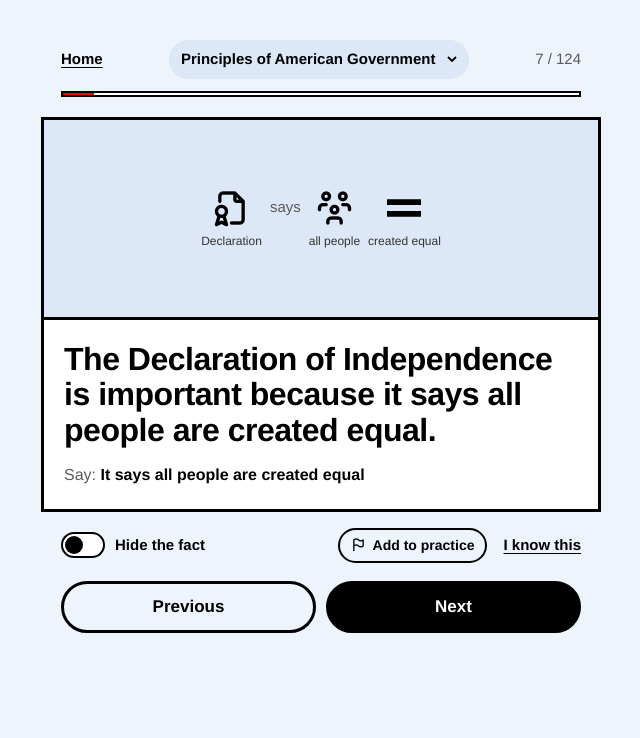
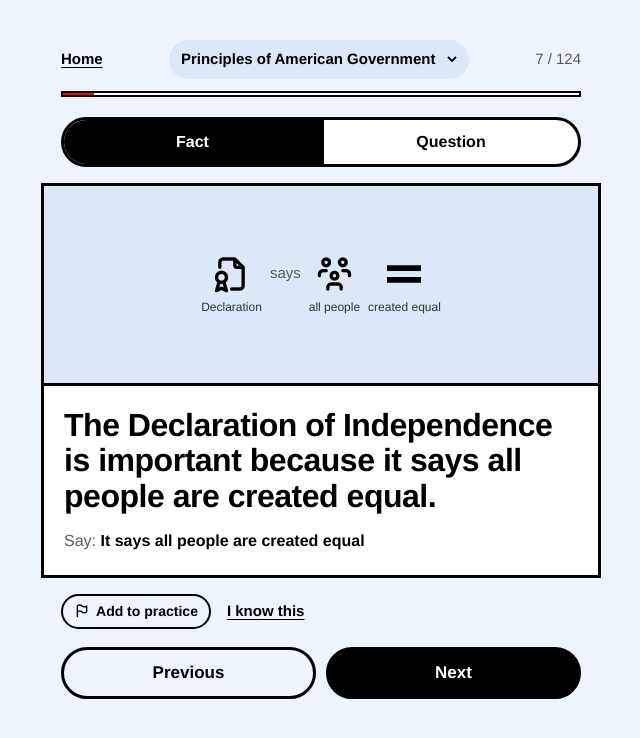
Before and after one commit to jules-definitely/civics-mnemonic-app, a plain HTML site: page civics_book_prototype.html in a window 1280 px wide. Both pictures are taken after a click on the button 508 px from the left and 631 px from the top of the page. Shown: the whole page, without its empty margins (319-959 px from the left). Drawn offline with Linux system fonts and the light colour scheme.

Commit message:
Fact | Question mode replaces Hide the fact
Question mode shows the official interview question with the icon clues;
numbers and names that are the answer show as '?' until 'Show the answer'.
Card actions (Add to practice, I know this) now sit alone under the card.

Co-Authored-By: Claude Opus 5.5 <noreply@anthropic.com>
Claude-Session: https://claude.ai/code/session_015WQEqSw6XqsMYnf1PRW3Gp

```diff
--- a/civics_book_prototype.html
+++ b/civics_book_prototype.html
@@ -32,7 +32,7 @@
   :focus-visible { outline: 3px solid var(--red); outline-offset: 3px; }
 
   .app { max-width: 560px; margin: 0 auto; padding: 0 0 48px; min-height: 100vh; }
-  .app > *:not(.top):not(.cue):not(.chapters):not(.threads):not(.sheet):not(.sheet-backdrop) { margin-left: 20px; margin-right: 20px; }
+  .app > *:not(.top):not(.cue):not(.chapters):not(.threads):not(.sheet):not(.sheet-backdrop):not(.viewseg) { margin-left: 20px; margin-right: 20px; }
 
   .top { display: flex; justify-content: space-between; align-items: stretch; background: var(--white); border-bottom: var(--rule); margin-bottom: 40px; }
   .brand { display: flex; align-items: stretch; }
@@ -148,6 +148,17 @@
     .sheet { left: 50%; right: auto; bottom: auto; top: 50%; width: 560px; transform: translate(-50%, -50%); border: var(--rule); animation: none; }
     .threads { border: var(--rule); border-top: 0; }
   }
+  .tok-mask { color: var(--white) !important; background: var(--red); min-width: 44px; padding: 0 10px; justify-content: center; border-radius: 4px; }
+  .viewseg { display: grid; grid-template-columns: 1fr 1fr; border: var(--rule); border-radius: 32px; overflow: hidden; margin: 0 20px 16px; background: var(--white); }
+  .viewseg button { border: 0; background: transparent; padding: 10px 12px; font-family: var(--display); font-weight: 700; font-size: 16px; color: var(--black); }
+  .viewseg button + button { border-left: var(--rule); }
+  .viewseg button[aria-pressed="true"] { background: var(--black); color: var(--white); }
+  .qlabel { margin: 0 0 8px; font-size: 12px; font-weight: 500; letter-spacing: 0.06em; text-transform: uppercase; color: var(--red-text); }
+  .question { font-family: var(--display); font-weight: 700; font-size: clamp(24px, 6.2vw, 30px); line-height: 1.15; letter-spacing: -0.01em; color: var(--black); margin: 0; }
+  .question.asked { font-size: 18px; line-height: 1.3; color: var(--muted); font-weight: 600; letter-spacing: 0; }
+  .reveal-btn { width: 100%; margin-top: 20px; }
+  .answer { margin-top: 16px; padding-top: 16px; border-top: 2px solid var(--black); }
+  .tools { justify-content: flex-start !important; }
   .nav { display: grid; grid-template-columns: 1fr 1fr; gap: 10px; }
 
   .badge { width: 92px; height: 92px; border-radius: 50%; background: var(--red); color: var(--white); display: flex; align-items: center; justify-content: center; font-family: var(--display); font-weight: 750; font-size: 28px; flex: none; }
@@ -784,7 +795,19 @@
     chest: '<path d="M4 11h16v8a1 1 0 0 1-1 1H5a1 1 0 0 1-1-1z"/><path d="M4 11c0-4 3-6 8-6s8 2 8 6"/><path d="M4 14h16"/><rect x="10.5" y="12.5" width="3" height="3" rx=".5"/>'
   };
 
-  function rebusVisual(spec, lyric) {
+  /* Question mode: numbers and names that ARE the answer show as "?" until revealed.
+     Whole-word match against the answer, skipped if the question already says it. */
+  var ALWAYS_MASK = { "105": ["FDR"] };
+  function normWord(t) { return t.replace(/_/g, " ").toLowerCase().replace(/[^a-z0-9 ,.'+\-–]/g, "").trim(); }
+  function isAnswer(word, fact) {
+    if (!fact) return false;
+    if ((ALWAYS_MASK[fact.id] || []).indexOf(word) > -1) return true;
+    var w = normWord(word); if (!w) return false;
+    var re = new RegExp("(^|[^a-z0-9])" + w.replace(/[.*+?^${}()|[\]\\]/g, "\\$&") + "($|[^a-z0-9])");
+    return re.test(normWord(fact.answer)) && !re.test(normWord(fact.q));
+  }
+
+  function rebusVisual(spec, lyric, maskFor) {
     var parts = spec.split(" ").map(function(tok) {
       if (tok === "|") return '<span class="tok-br"></span>';
       if (tok.charAt(0) === "[") return '<span class="tok-k">' + esc(tok.slice(1, -1).replace(/_/g, " ")) + '</span>';
@@ -792,10 +815,12 @@
         var fs = tok.indexOf("/"), code = tok.slice(1, fs > 0 ? fs : undefined), fcap = fs > 0 ? tok.slice(fs + 1).replace(/_/g, " ") : "";
         return '<span class="tok-i"><svg class="flag" viewBox="0 0 30 20" width="54" height="36" aria-hidden="true">' + FLAGS[code] + '<rect width="30" height="20" fill="none" stroke="#000" stroke-width="1.2"/></svg>' + (fcap ? '<span class="cap">' + esc(fcap) + '</span>' : '') + '</span>';
       }
+      if (tok.charAt(0) === "#" && isAnswer(tok.slice(1), maskFor)) return '<span class="tok-n tok-mask" aria-label="hidden answer">?</span>';
       if (tok.charAt(0) === "#") return '<span class="tok-n">' + esc(tok.slice(1).replace(/_/g, " ")) + '</span>';
       var slash = tok.indexOf("/");
       if (tok.charAt(0) === "!") {
         var word = (slash > 0 ? tok.slice(1, slash) : tok.slice(1)).replace(/_/g, " ");
+        if (isAnswer(slash > 0 ? tok.slice(1, slash) : tok.slice(1), maskFor)) return '<span class="tok-i"><span class="tok-w tok-mask" aria-label="hidden answer">?</span></span>';
         var wcap = slash > 0 ? tok.slice(slash + 1).replace(/_/g, " ") : "";
         return '<span class="tok-i"><span class="tok-w' + (word === "=" ? ' tok-eq' : '') + '">' + esc(word) + '</span>' + (wcap ? '<span class="cap">' + esc(wcap) + '</span>' : '') + '</span>';
       }
@@ -833,8 +858,8 @@
     "57": "Officeholders change. Check this is still current before your interview."
   };
 
-  function techniqueVisual(fact) {
-    if (REBUS[fact.id]) return '<div class="metaphor">' + rebusVisual(REBUS[fact.id], fact.lyric) + '</div>';
+  function techniqueVisual(fact, mask) {
+    if (REBUS[fact.id]) return '<div class="metaphor">' + rebusVisual(REBUS[fact.id], mask ? null : fact.lyric, mask ? fact : null) + '</div>';
     if (fact.technique === "numeric_badge") {
       return '<div class="visual-row">' + (fact.icon ? iconBadge(fact.icon) : "") +
         '<div class="badge">' + esc(fact.badge_number) + '</div></div>';
@@ -1055,17 +1080,22 @@
         '</select>') +
         '<span class="count">' + (state.pageIndex + 1) + ' / ' + state.pages.length + '</span></header>' +
       '<div class="progress" aria-hidden="true"><span style="width:' + pct + '%"></span></div>' +
+      '<div class="viewseg" role="group" aria-label="Show on each card">' +
+        '<button id="cvb-v-fact" aria-pressed="' + (state.coverOn ? 'false' : 'true') + '">Fact</button>' +
+        '<button id="cvb-v-q" aria-pressed="' + (state.coverOn ? 'true' : 'false') + '">Question</button></div>' +
       '<article class="cue' + (state.turned ? ' page-in' : '') + (hidden ? ' caps-off' : '') + '" id="cvb-card">' +
-        '<div class="cue-visual">' + techniqueVisual(fact) + '</div>' +
-        '<div class="cue-body' + (hidden ? ' is-hidden' : '') + '">' + groupLabel +
-          '<p class="fact"' + (hidden ? ' aria-hidden="true"' : '') + '>' + esc(fact.statement) + '</p>' +
-          (fact.answer && fact.answer !== fact.statement ? '<p class="say"' + (hidden ? ' aria-hidden="true"' : '') + '>Say: <strong>' + esc(fact.answer) + (TIME_SENSITIVE[fact.id] ? '<span class="ast" aria-label="see note">*</span>' : '') + '</strong></p>' : '') +
-          (TIME_SENSITIVE[fact.id] ? '<p class="verify"' + (hidden ? ' aria-hidden="true"' : '') + '><span class="ast" aria-hidden="true">*</span> ' + esc(TIME_SENSITIVE[fact.id]) + '</p>' : '') +
-          (hidden ? '<button class="reveal" id="cvb-reveal">Tap to reveal</button>' : '') +
-          (state.mode === "set" || hidden ? '' : setsFor(fact.id).map(function(k) { return '<button class="connect" data-set="' + k + '">' + esc(SETS[k].link) + ' (' + SETS[k].ids.length + ')</button>'; }).join("")) +
+        '<div class="cue-visual">' + techniqueVisual(fact, hidden) + '</div>' +
+        '<div class="cue-body">' +
+          (state.coverOn ? '<p class="qlabel">The officer asks</p><p class="question' + (hidden ? '' : ' asked') + '">' + esc(fact.q) + '</p>' : '') +
+          (hidden ? '<button class="btn btn-primary reveal-btn" id="cvb-reveal">Show the answer</button>' :
+            (state.coverOn ? '<div class="answer">' : '') + groupLabel +
+            '<p class="fact">' + esc(fact.statement) + '</p>' +
+            (fact.answer && fact.answer !== fact.statement ? '<p class="say">Say: <strong>' + esc(fact.answer) + (TIME_SENSITIVE[fact.id] ? '<span class="ast" aria-label="see note">*</span>' : '') + '</strong></p>' : '') +
+            (TIME_SENSITIVE[fact.id] ? '<p class="verify"><span class="ast" aria-hidden="true">*</span> ' + esc(TIME_SENSITIVE[fact.id]) + '</p>' : '') +
+            (state.mode === "set" ? '' : setsFor(fact.id).map(function(k) { return '<button class="connect" data-set="' + k + '">' + esc(SETS[k].link) + ' (' + SETS[k].ids.length + ')</button>'; }).join("")) +
+            (state.coverOn ? '</div>' : '')) +
         '</div></article>' +
       '<div class="tools">' +
-        '<button class="switch-btn" id="cvb-cover-toggle" role="switch" aria-checked="' + (state.coverOn ? 'true' : 'false') + '"><span class="switch" aria-hidden="true"></span>Hide the fact</button>' +
         '<span class="tool-pair"><button class="flag-btn" id="cvb-flag" aria-pressed="' + (state.flagged[fact.id] ? 'true' : 'false') + '"><i class="ti ti-flag" aria-hidden="true"></i>' + (state.flagged[fact.id] ? 'In practice list' : 'Add to practice') + '</button>' +
         '<button class="link" id="cvb-dismiss">I know this</button></span></div>' +
       '<div class="nav">' +
@@ -1077,7 +1107,8 @@
     on("cvb-prev", function(e) { e.stopPropagation(); goTo(-1); });
     on("cvb-next", function(e) { e.stopPropagation(); goTo(1); });
     on("cvb-cover", function(e) { e.stopPropagation(); goHome(); });
-    on("cvb-cover-toggle", function(e) { e.stopPropagation(); state.coverOn = !state.coverOn; state.revealed = false; render(); });
+    on("cvb-v-fact", function(e) { e.stopPropagation(); if (!state.coverOn) return; state.coverOn = false; state.revealed = false; render(); });
+    on("cvb-v-q", function(e) { e.stopPropagation(); if (state.coverOn) return; state.coverOn = true; state.revealed = false; render(); });
     on("cvb-reveal", function(e) { e.stopPropagation(); state.revealed = true; render(); });
     on("cvb-dismiss", function(e) {
       e.stopPropagation();
```
